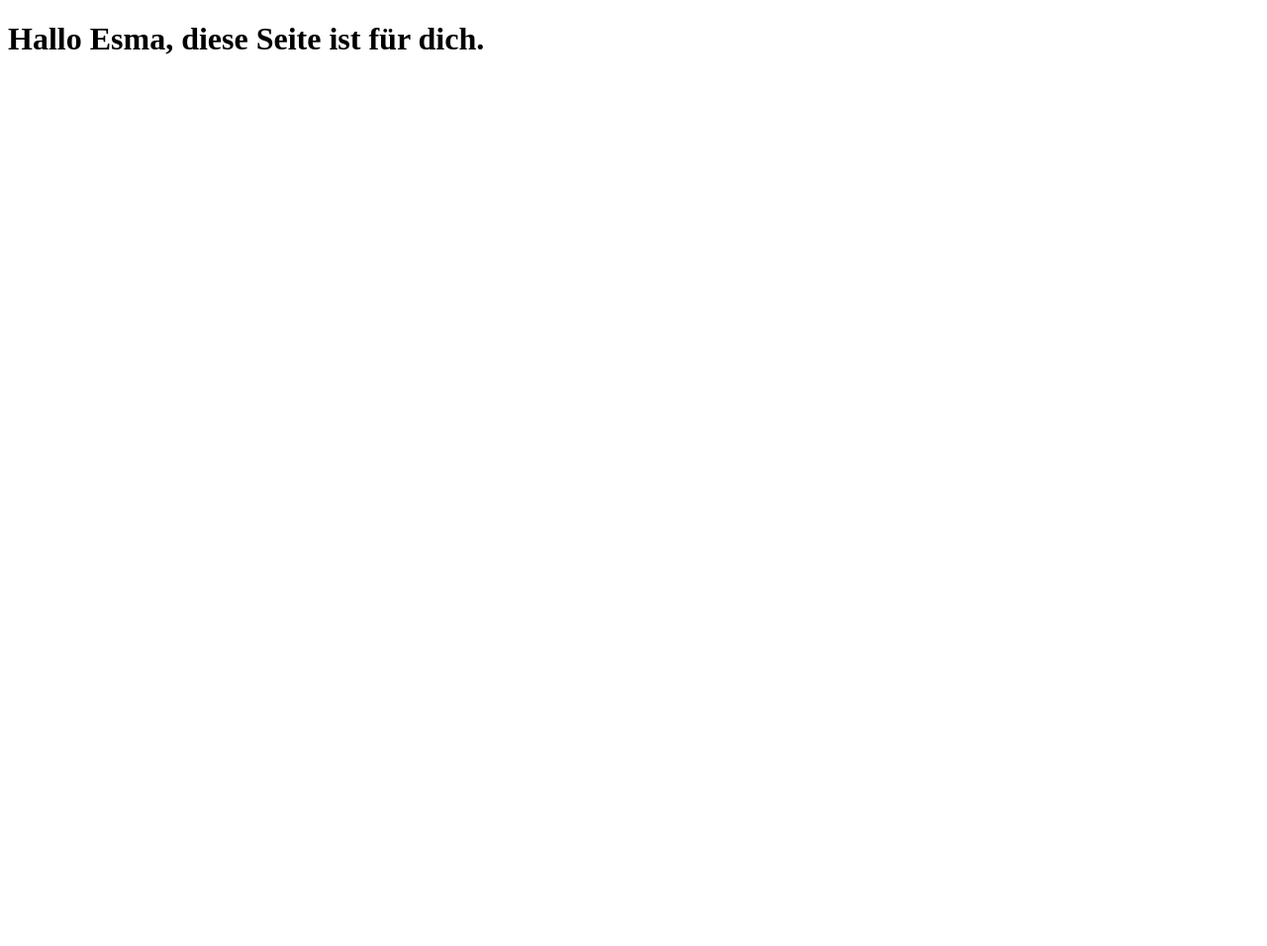
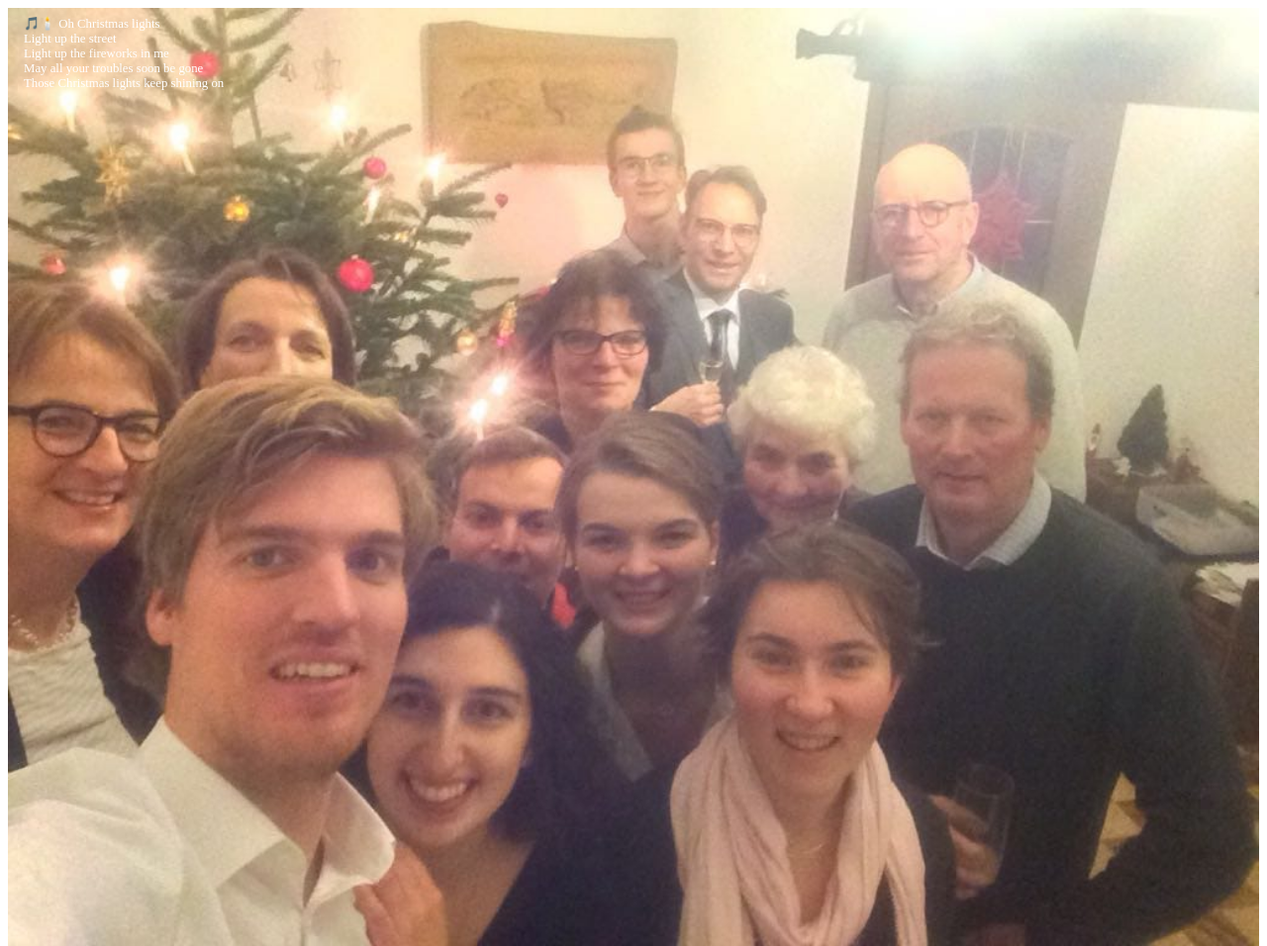
Before and after one commit to dberkenheide/forEsma, a website: page index.html in a window 1280 px wide. Shown: the top 956 px of the page at 99% size. Before the commit the page ends 800 px from the top, so only its background shows below. Drawn offline with Linux system fonts and the light colour scheme.

Commit message:
Erstes Bild.

```diff
--- a/index.html
+++ b/index.html
@@ -1,13 +1,30 @@
 <!DOCTYPE html>
 <html lang="en">
+
 <head>
     <meta charset="UTF-8">
     <meta name="viewport" content="width=device-width, initial-scale=1.0">
     <meta http-equiv="X-UA-Compatible" content="ie=edge">
-    <title>Document</title>
+    <title>Für Esma ❤️</title>
     <link rel="stylesheet" href="main.css">
 </head>
+
 <body>
-    <h1> Hallo Esma, diese Seite ist für dich.</h1>
+    <div class="red">
+        <div class="container">
+            <div class="top-left">
+                🎵🕯️ Oh Christmas lights<br>
+                Light up the street<br>
+                Light up the fireworks in me<br>
+                May all your troubles soon be gone<br>
+                Those Christmas lights keep shining on
+            </div>
+            <img src="img/weihnachten_gruppenfoto.jpg">
+        </div>
+    </div>
+    <div class="full-height yellow">
+        <h1> Hallo Esma, diese Seite ist für dich.</h1>
+    </div>
 </body>
+
 </html>
--- a/main.css
+++ b/main.css
@@ -1,3 +1,41 @@
+html,
+body {
+    scroll-behavior: smooth;
+    height: 100%;
+}
+
+img {
+    width: 100%;
+    height: auto;
+}
+
 h1 {
     font-size: 2em;
 }
+
+.container {
+    position: relative;
+}
+
+.full-height {
+    height: 100%;
+}
+
+.top-left {
+    font-size: 0.8em;
+    color: white;
+    position: absolute;
+    top: 8px;
+    left: 16px;
+    height: 30%;
+}
+
+/* Helferklassen */
+
+.yellow {
+    background-color: yellow;
+}
+
+.red {
+    background-color: red;
+}
```
Also changed, not shown: img/weihnachten_gruppenfoto.jpg (added).
